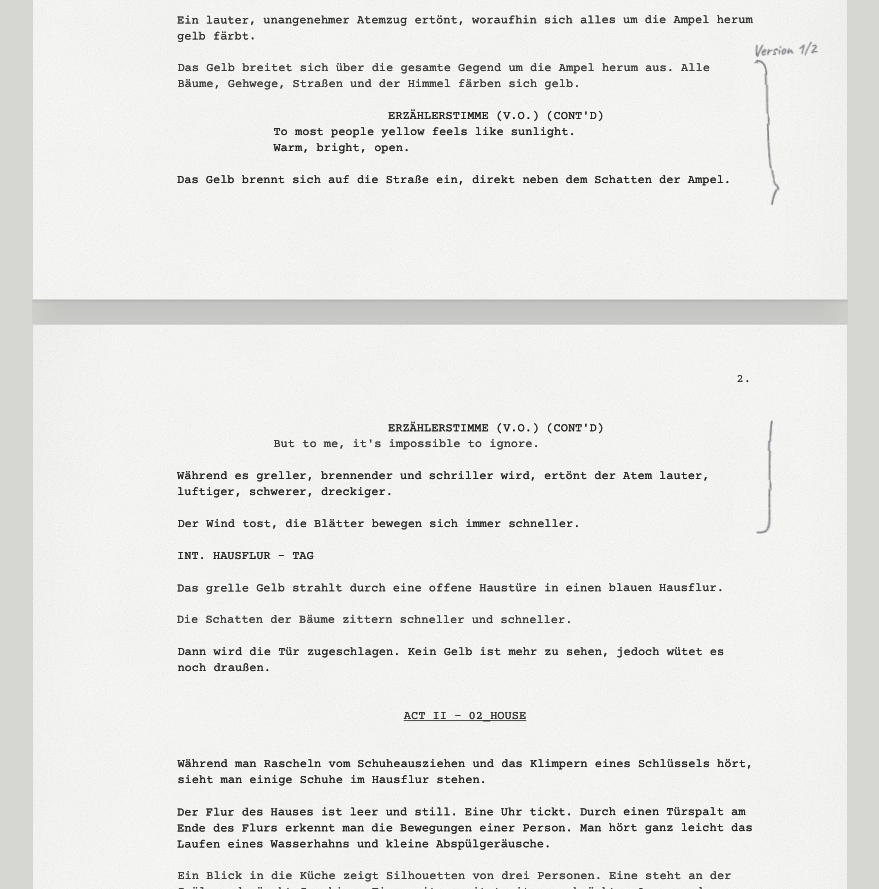
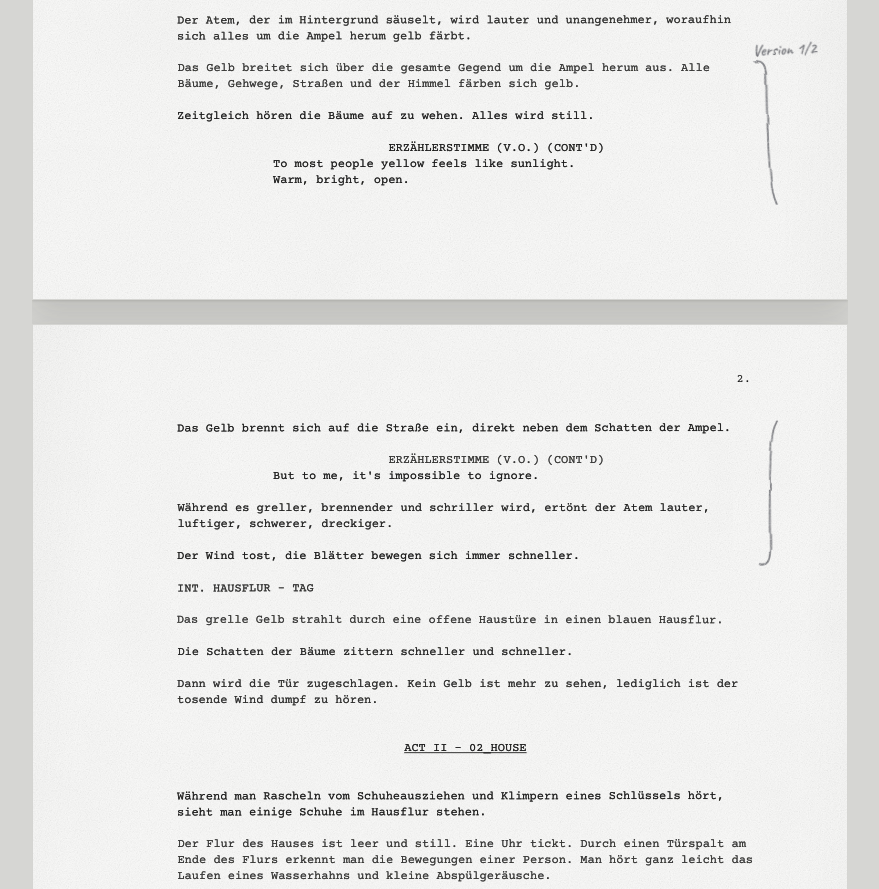
Before and after one commit to emanuelfunck/yellow-is-a-happy-color, a plain HTML site: page index.html in a window 1280 px wide. Shown: the part 1911-2800 px from the top of the page, without its empty margins (200-1079 px from the left). Drawn offline with nearby package versions, Linux system fonts and the light colour scheme.

Commit message:
Stille beim Farbumschlag, Kueche mit gelbem Fenster
Beide Fassungen der Ampelpassage halten jetzt beim Farbwechsel den Wind an.
Der Atem waechst aus dem Hintergrund heran, statt als einzelner Atemzug
einzusetzen. Hinter der zugeschlagenen Tuer bleibt nur noch der dumpfe Wind.
In der Kueche kommen das Voiceover "At some point..." und zwei Bloecke am
Kuechentisch mit dem gelben Fenster dazu.

Co-Authored-By: Claude Opus 5 <noreply@anthropic.com>

```diff
--- a/index.html
+++ b/index.html
@@ -478,10 +478,11 @@ const SCRIPT = [
   { type: "paren", text: "(deutlich weniger enthusiastisch)", claude: true },
   { type: "dialogue", text: "And then, there's yellow..." },
 
-  { type: "action", text: "Ein lauter, unangenehmer Atemzug ertönt, woraufhin sich alles um die Ampel herum gelb färbt." },
+  { type: "action", text: "Der Atem, der im Hintergrund säuselt, wird lauter und unangenehmer, woraufhin sich alles um die Ampel herum gelb färbt." },
 
   /* ---- Fassung 1 der zusammenhängenden Passage ---- */
   { type: "action", group: "A", v: 1, text: "Das Gelb breitet sich über die gesamte Gegend um die Ampel herum aus. Alle Bäume, Gehwege, Straßen und der Himmel färben sich gelb." },
+  { type: "action", group: "A", v: 1, text: "Zeitgleich hören die Bäume auf zu wehen. Alles wird still." },
   { type: "character", group: "A", v: 1, claude: true, text: "ERZÄHLERSTIMME (V.O.) (CONT'D)" },
   { type: "dialogue", group: "A", v: 1, text: "To most people yellow feels like sunlight. Warm, bright, open." },
   { type: "action", group: "A", v: 1, text: "Das Gelb brennt sich auf die Straße ein, direkt neben dem Schatten der Ampel." },
@@ -492,6 +493,7 @@ const SCRIPT = [
 
   /* ---- Fassung 2 derselben Passage ---- */
   { type: "action", group: "A", v: 2, text: "Das Gelb hat sich auf die gesamte Umgebung ausgebreitet. Lediglich die Schatten sind blau geblieben." },
+  { type: "action", group: "A", v: 2, text: "Mit dem Farbwechsel hören die Bäume und Blätter auf, sich zu bewegen. Alles wird still." },
   { type: "character", group: "A", v: 2, claude: true, text: "ERZÄHLERSTIMME (V.O.) (CONT'D)" },
   { type: "dialogue", group: "A", v: 2, text: "To most people yellow feels like sunlight. Warm, bright, open." },
   { type: "action", group: "A", v: 2, text: "Der blaue Schatten der Ampel ist vom Gelb umgeben, welches sich immer stärker in die Straße frisst und das Blau zurückdrängt." },
@@ -507,15 +509,22 @@ const SCRIPT = [
 
   { type: "action", text: "Die Schatten der Bäume zittern schneller und schneller." },
 
-  { type: "action", text: "Dann wird die Tür zugeschlagen. Kein Gelb ist mehr zu sehen, jedoch wütet es noch draußen." },
+  { type: "action", text: "Dann wird die Tür zugeschlagen. Kein Gelb ist mehr zu sehen, lediglich ist der tosende Wind dumpf zu hören." },
 
   { type: "act", text: "ACT II – 02_HOUSE" },
 
-  { type: "action", text: "Während man Rascheln vom Schuheausziehen und das Klimpern eines Schlüssels hört, sieht man einige Schuhe im Hausflur stehen." },
+  { type: "action", text: "Während man Rascheln vom Schuheausziehen und Klimpern eines Schlüssels hört, sieht man einige Schuhe im Hausflur stehen." },
 
   { type: "action", text: "Der Flur des Hauses ist leer und still. Eine Uhr tickt. Durch einen Türspalt am Ende des Flurs erkennt man die Bewegungen einer Person. Man hört ganz leicht das Laufen eines Wasserhahns und kleine Abspülgeräusche." },
 
-  { type: "action", text: "Ein Blick in die Küche zeigt Silhouetten von drei Personen. Eine steht an der Spüle und wäscht Geschirr. Eine weitere sitzt mit verschränkten Armen und gesenktem Kopf daneben. Etwas mehr in der Raummitte steht eine weitere Person bedrückt herum." }
+  { type: "action", text: "Ein Blick in die Küche zeigt Silhouetten von drei Personen. Eine steht an der Spüle und wäscht Geschirr. Eine weitere sitzt mit verschränkten Armen und gesenktem Kopf daneben. Etwas mehr in der Raummitte steht eine weitere Person bedrückt herum." },
+
+  { type: "character", text: "ERZÄHLERSTIMME (V.O.)", claude: true },
+  { type: "dialogue", text: "At some point..." },
+
+  { type: "action", text: "Ein weiterer Blick zeigt weitere Menschen, die sich am Küchentisch befinden. Neben ihnen ein Fenster. Es ist strahlend gelb." },
+
+  { type: "action", text: "Das Tosen des Windes ist präsent, Äste und Zweige bewegen sich vor dem Fenster hektisch. Ein sanfter gelber Lichtstrahl fällt in die Küche." }
 ];
 
 /* Welche Fassung gerade sichtbar ist, je Gruppe. */
```
